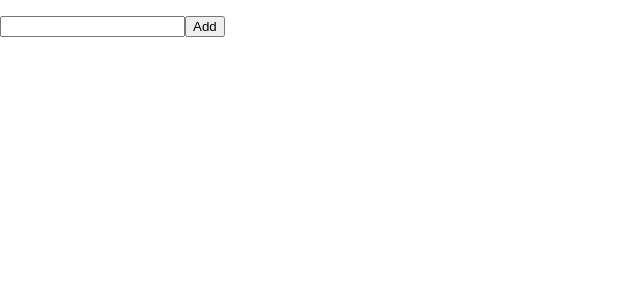
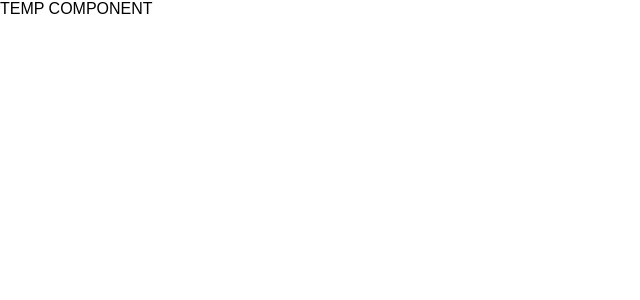
Before and after one commit to eglalita/reactTraining, a React (Create React App) app: page / in a window 1280 px wide. Shown: the top 300 px of the page, without its empty margins (0-640 px from the left). Built offline with nearby package versions, Linux system fonts and the light colour scheme.

Commit message:
Basic Route Pages

```diff
--- a/package.json
+++ b/package.json
@@ -3,8 +3,10 @@
   "version": "0.1.0",
   "private": true,
   "dependencies": {
+    "prop-types": "^15.5.10",
     "react": "^15.6.1",
     "react-dom": "^15.6.1",
+    "react-router-dom": "^4.2.2",
     "react-scripts": "1.0.13"
   },
   "scripts": {
@@ -12,5 +14,9 @@
     "build": "react-scripts build",
     "test": "react-scripts test --env=jsdom",
     "eject": "react-scripts eject"
+  },
+  "devDependencies": {
+    "enzyme": "^2.9.1",
+    "react-test-renderer": "^15.6.1"
   }
 }
--- a/src/AddItem.js
+++ /dev/null
@@ -1,24 +0,0 @@
-import React, {Component} from 'react'
-
-
-
-class AddItem extends Component {
-    handleClick(){
-        const {textField} = this.refs
-        const {onClick} = this.props
-        if(textField.value.trim()){
-            onClick(textField.value.trim())
-            textField.value = ''
-        }
-    }
- render() {
-   return (
-       <div className="add-item">
-           <input type="text" ref="textField"/>
-           <button onClick={()=>this.handleClick()}>Add</button>
-       </div>
-   )
- }
-}
-
-export default AddItem;
--- a/src/App.js
+++ b/src/App.js
@@ -1,50 +1,31 @@
 import React, { Component } from 'react';
-import logo from './logo.svg';
 import './App.css';
-import ItemList from './ItemList'
-import AddItem from './AddItem'
+import {BrowserRouter, Route, Switch} from 'react-router-dom'
 
 class App extends Component {
-  constructor(props){
-    super(props)
-    this.state = {
-      item: [],
-    }
-  }
-  addItem(text){
-    this.setState({
-      item: [...this.state.item, text]
-    })
-  }
-
-removeItem(itemindex){
-  this.setState({
-  item: this.state.item.filter((value,index)=>{
-    if(index===itemindex){
-      return false
-    }
-    else{
-      return true
-    }
-  })
-})
-}
-
-  // filterItem(text){
-  //   this.setState({
-
-  //   })
-  // }
-
   render() {
-    const {item} = this.state
     return (
-       <div className = "app">
-          <ItemList item= {item} handleRemove={(itemIndex)=>this.removeItem(itemIndex)} />
-          <AddItem onClick={(text)=>this.addItem(text)}/>
-       </div>
+       <BrowserRouter>
+          <div className="app">
+              <Switch>
+                <Route exact path="/" component={Temp}/>
+                <Route exact path="/a" component={Temp2}/>
+                <Route exact path="/a/b" component={Temp3}/>
+              </Switch>
+          </div>
+       </BrowserRouter>
     )
   }
 }
 
+const Temp = () => {
+    return <div>TEMP COMPONENT</div>
+ }
+ const Temp2 = () => {
+  return <div>TEMP COMPONENT2</div>
+}
+const Temp3 = () => {
+  return <div>TEMP COMPONENT3</div>
+}
+
 export default App;
--- a/src/Item.js
+++ /dev/null
@@ -1,16 +0,0 @@
-import React, {Component} from 'react'
-
-
-class Item extends Component {
-
-
-
- render() {
-     const {children, itemRemove} = this.props
-   return (
-       <li className="item" onClick={()=>itemRemove()}>{children}</li>
-   )
- }
-}
-
-export default Item;
--- a/src/ItemList.js
+++ /dev/null
@@ -1,17 +0,0 @@
-import React, {Component} from 'react'
-import Item from './Item'
-
-
-class ItemList extends Component {
-
- render() {
-     const{item, handleRemove} =this.props
-   return (
-        <ul class = "item-list">
-            {item.map((value, index)=> <Item key={index} itemRemove= {()=>handleRemove(index)}>{value}</Item>)}
-        </ul>
-   )
- }
-}
-
-export default ItemList;
```
